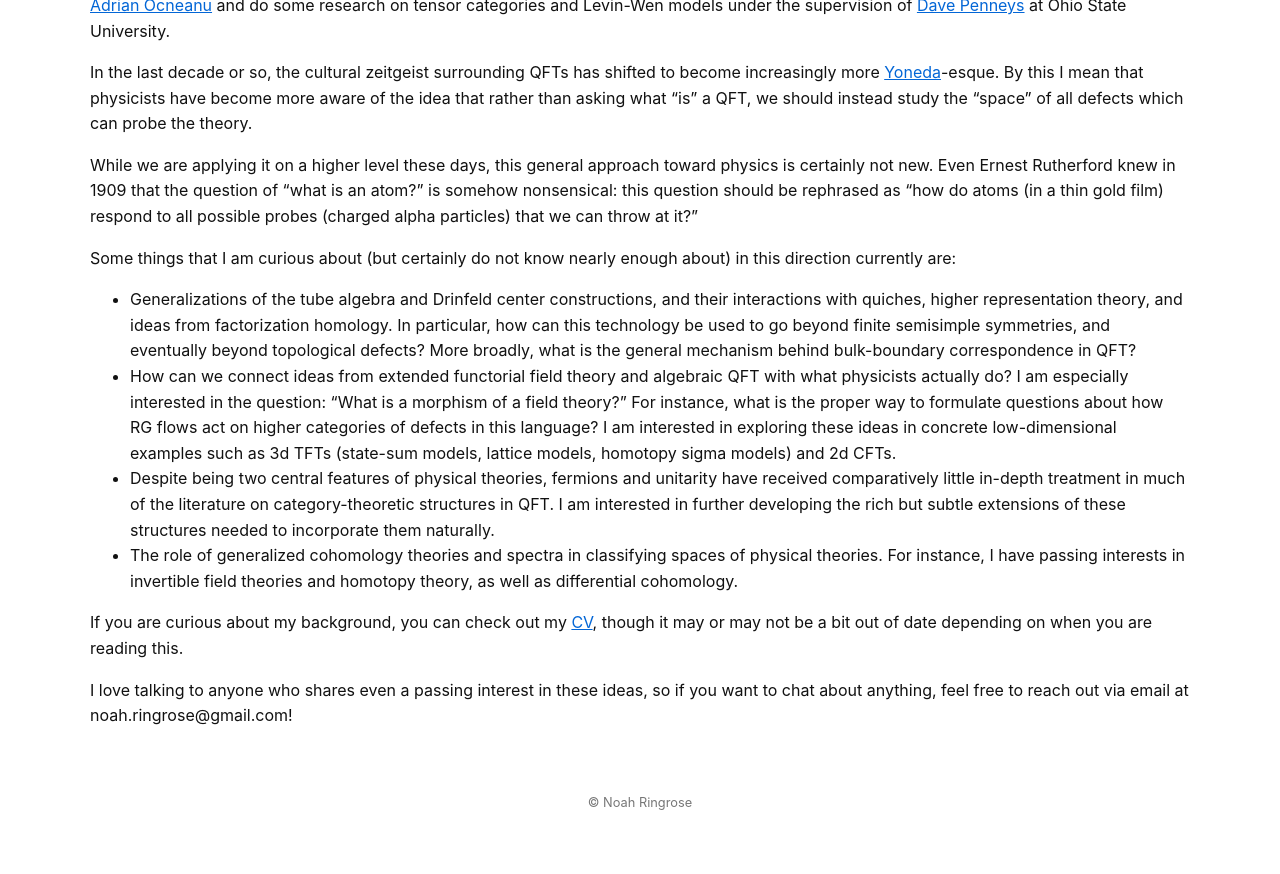
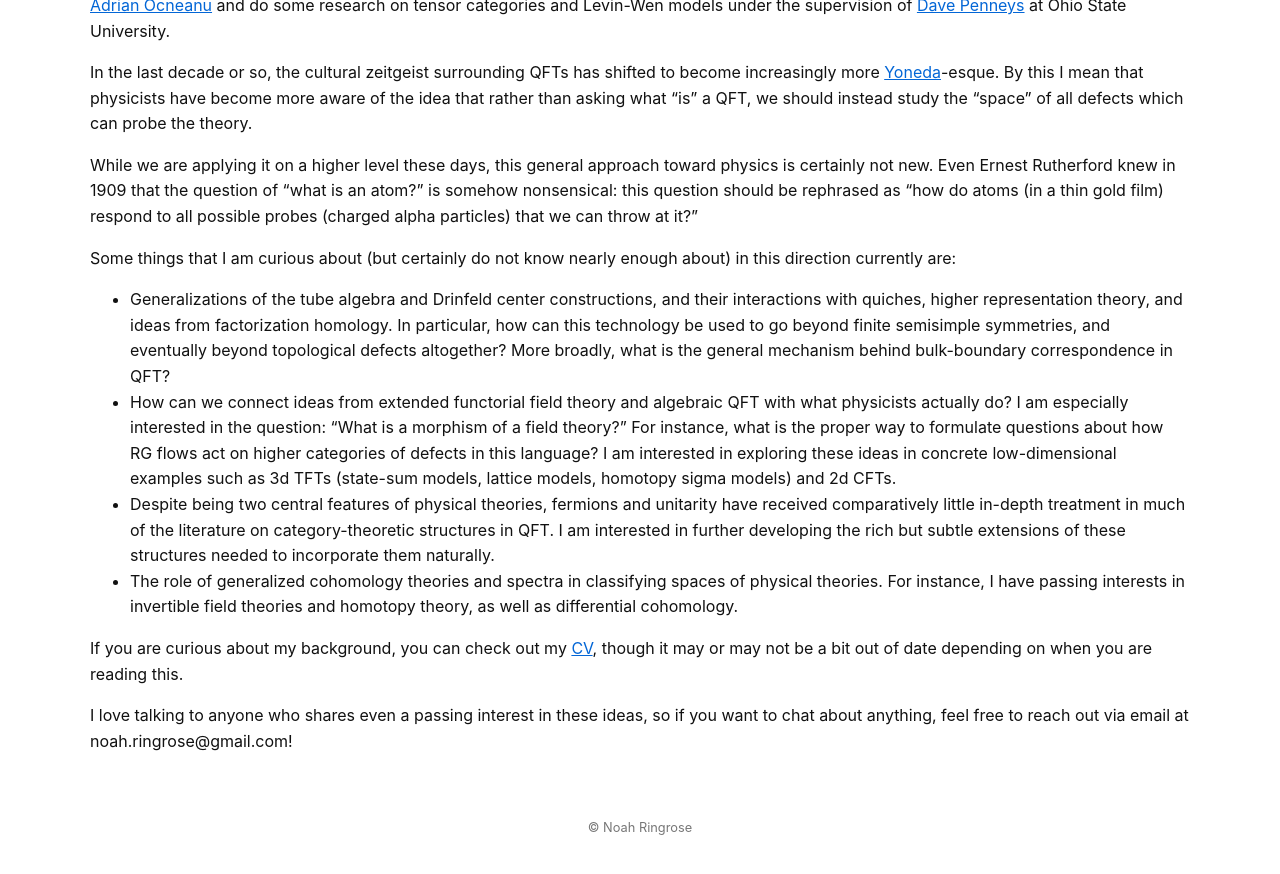
Before and after one commit to noahringrose/noahringrose.github.io, a Jekyll site: the page built from index.md, in a window 1280 px wide and 900 px high, scrolled down 592 px. Shown: the top 874 px of the window. Built offline with Jekyll 4.4.1, drawn with Linux system fonts in a browser that asks for light colours.

Commit message:
Update index.md

```diff
--- a/index.md
+++ b/index.md
@@ -13,7 +13,7 @@ In the last decade or so, the cultural zeitgeist surrounding QFTs has shifted to
 While we are applying it on a higher level these days, this general approach toward physics is certainly not new. Even Ernest Rutherford knew in 1909 that the question of "what is an atom?" is somehow nonsensical: this question should be rephrased as "how do atoms (in a thin gold film) respond to all possible probes (charged alpha particles) that we can throw at it?"
 
 Some things that I am curious about (but certainly do not know nearly enough about) in this direction currently are:
-- Generalizations of the tube algebra and Drinfeld center constructions, and their interactions with quiches, higher representation theory, and ideas from factorization homology. In particular, how can this technology be used to go beyond finite semisimple symmetries, and eventually beyond topological defects? More broadly, what is the general mechanism behind bulk-boundary correspondence in QFT?
+- Generalizations of the tube algebra and Drinfeld center constructions, and their interactions with quiches, higher representation theory, and ideas from factorization homology. In particular, how can this technology be used to go beyond finite semisimple symmetries, and eventually beyond topological defects altogether? More broadly, what is the general mechanism behind bulk-boundary correspondence in QFT?
 - How can we connect ideas from extended functorial field theory and algebraic QFT with what physicists actually do? I am especially interested in the question: “What is a morphism of a field theory?” For instance, what is the proper way to formulate questions about how RG flows act on higher categories of defects in this language? I am interested in exploring these ideas in concrete low-dimensional examples such as 3d TFTs (state-sum models, lattice models, homotopy sigma models) and 2d CFTs.
 - Despite being two central features of physical theories, fermions and unitarity have received comparatively little in-depth treatment in much of the literature on category-theoretic structures in QFT. I am interested in further developing the rich but subtle extensions of these structures needed to incorporate them naturally.
 - The role of generalized cohomology theories and spectra in classifying spaces of physical theories. For instance, I have passing interests in invertible field theories and homotopy theory, as well as differential cohomology.
```
